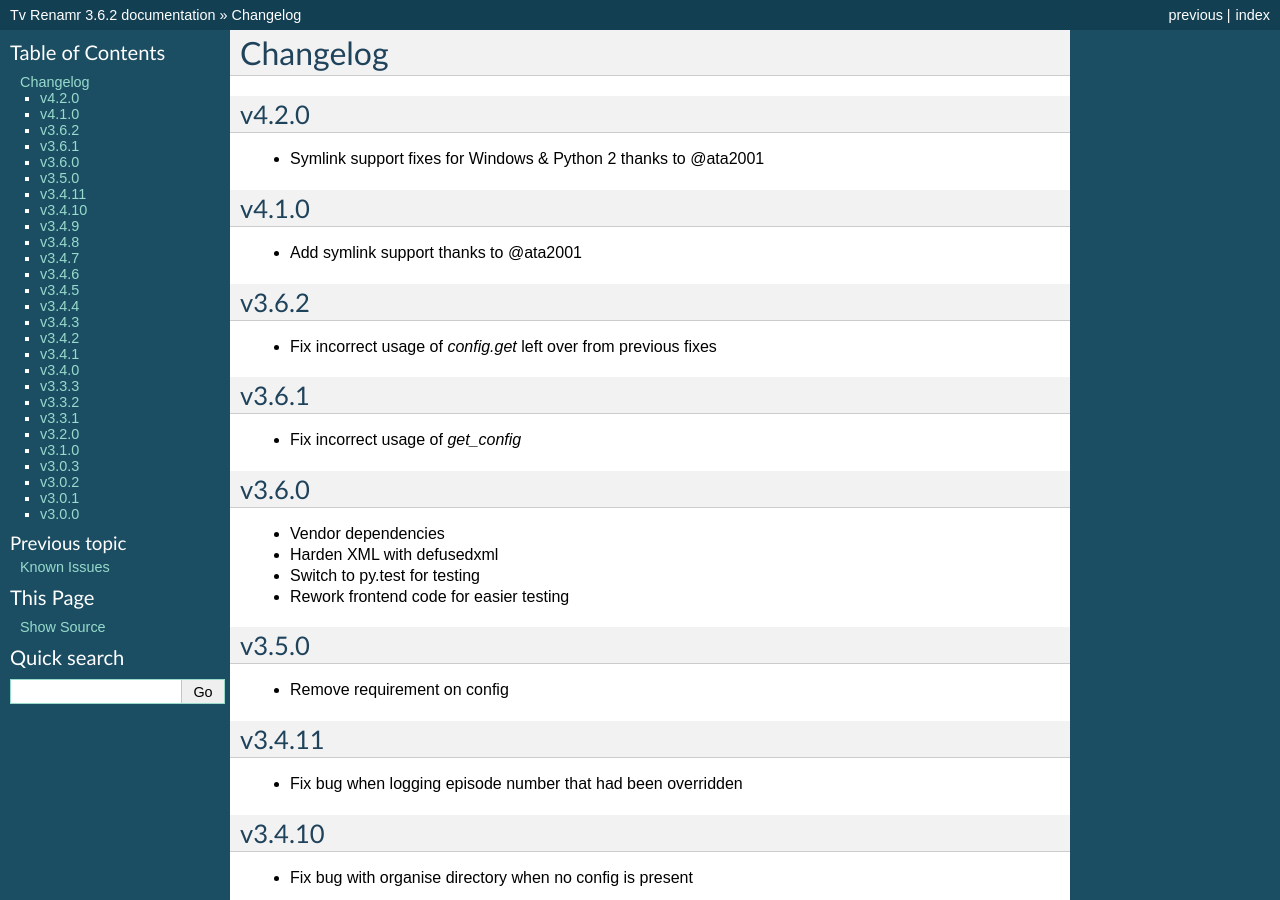
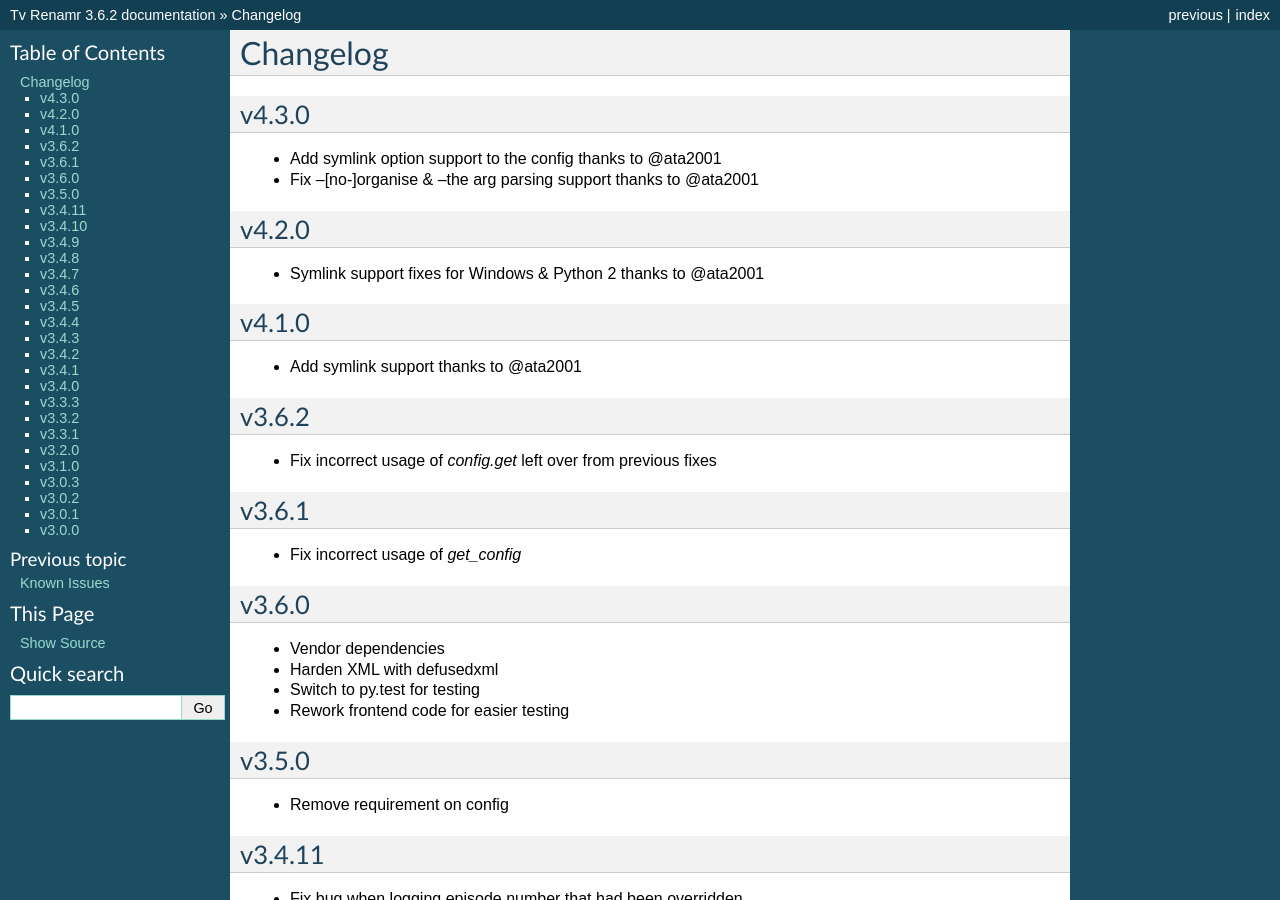
Before and after one commit to ghickman/tvrenamr, a Sphinx documentation site: the page built from docs/changelog.rst, in a window 1280 px wide and 900 px high. Built offline with Sphinx 7.4.7, drawn with Linux system fonts in a browser that asks for light colours.

Commit message:
Bump version to 4.3.0

```diff
--- a/docs/changelog.rst
+++ b/docs/changelog.rst
@@ -2,6 +2,13 @@
 
 Changelog
 =========
+
+v4.3.0
+------
+
+- Add symlink option support to the config thanks to @ata2001
+- Fix --[no-]organise & --the arg parsing support thanks to @ata2001
+
 
 v4.2.0
 ------
--- a/tvrenamr/__init__.py
+++ b/tvrenamr/__init__.py
@@ -2,4 +2,4 @@
 __copyright__ = 'Copyright 2012 George Hickman'
 __license__ = 'MIT'
 __title__ = 'tvrenamr'
-__version__ = '4.2.1'
+__version__ = '4.3.0'
```
Also changed, not shown: CHANGELOG.rst (+7 -0 lines).
